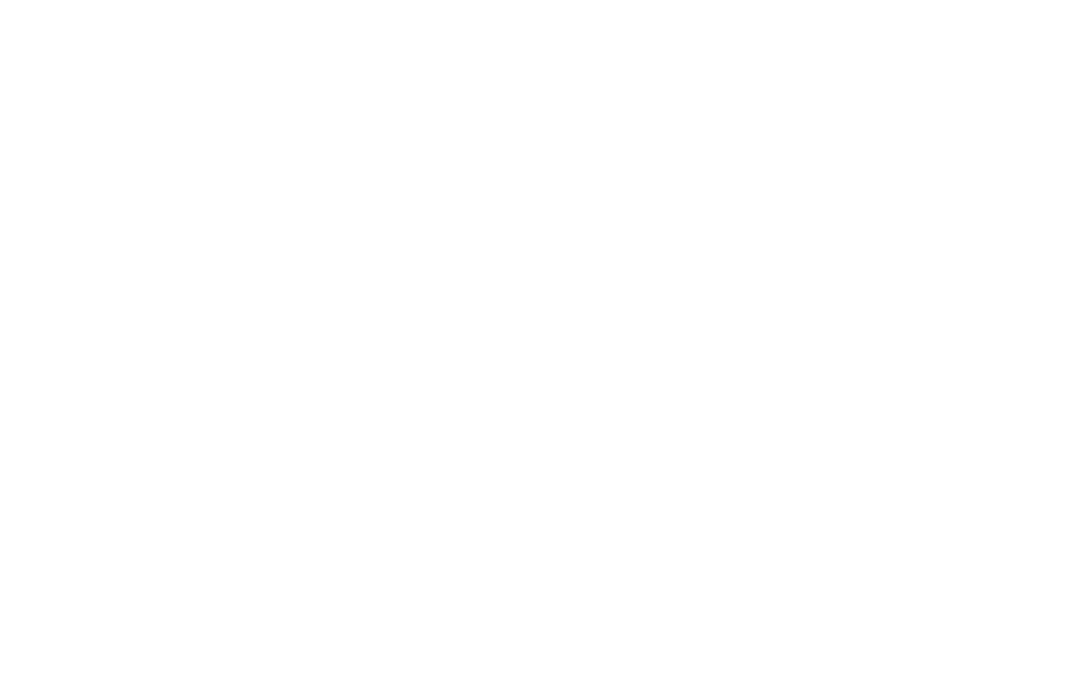
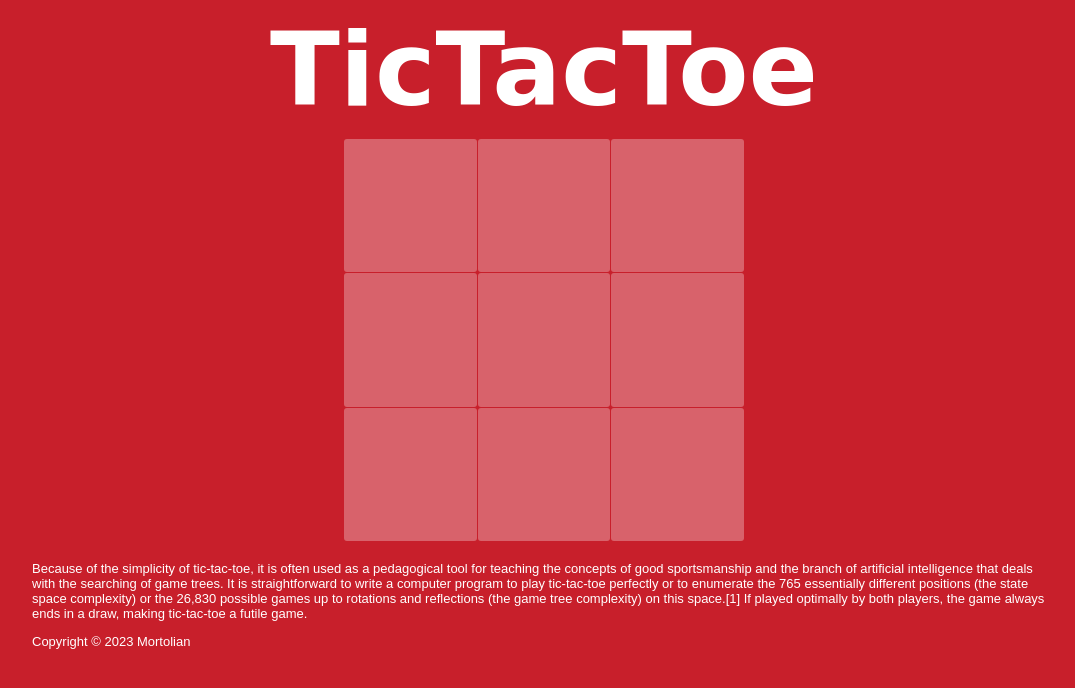
Before and after one commit to mortolian/code-js-tictactoe, a website: page src/index.html in a window 1280 px wide. Shown: the whole page, without its empty margins (96-1171 px from the left). Drawn offline with Linux system fonts and the light colour scheme; a web font is replaced by a local one.

Commit message:
ADD: Adds the initial site idea and framework to start setting up CI/CD.

```diff
--- a/src/css/main.css
+++ b/src/css/main.css
@@ -0,0 +1,119 @@
+@import url('https://fonts.googleapis.com/css2?family=Rubik+Dirt&display=swap');
+
+:root {
+    --main-background: #C81F2B;
+    --main-font-color: #fff;
+}
+
+* {
+    box-sizing: border-box;
+}
+
+html, body {
+    margin: 0;
+    padding: 0;
+    font-family: sans-serif;
+    font-weight: lighter;
+    background-color: var(--main-background);
+    color: var(--main-font-color);
+}
+
+#wrapper {
+    margin: auto auto;
+    width: 80vw;
+}
+
+header h1 {
+    font-family: 'Rubik Dirt', cursive;
+    font-size: 8vw;
+    text-align: center;
+    margin: 10px;
+    animation: anime-header 1s ease-in forwards;
+}
+
+@keyframes anime-board {
+    0% {
+        filter: opacity(0%) blur(30px);
+    }
+    100% {
+    }
+}
+
+@keyframes anime-block {
+    0% {
+    }
+    100% {
+        transform: scale(1.1);
+        filter: opacity(1);
+    }
+}
+
+@keyframes anime-header {
+    0% {
+        transform: translateY(-1000px);
+    }
+    80% {
+        transform: translateY(40px);
+    }
+    100% {
+
+    }
+}
+
+#game {
+    position: relative;
+}
+
+#game #board {
+    display: grid;
+    gap: 1px;
+    grid-template-columns: repeat(3, 1fr);
+    max-width: 400px;
+    margin: auto auto;
+    animation: anime-board 500ms ease-in forwards;
+}
+
+#game #board .block {
+    position: relative;
+    background-color: rgba(255,255,255);
+    opacity: 0.3;
+    border-radius: 3px;
+    width: 100%;
+    height: calc(400px / 3);
+    transition: opacity 500ms;
+    /*animation: anime-block 1s ease backwards;*/
+}
+
+#game #board .block:hover {
+    opacity: 0.9;
+    transition: opacity 500ms;
+    /*animation: anime-block 1s ease forwards;*/
+}
+
+footer {
+    font-size: small;
+    margin: 20px 0;
+}
+
+/* Mobile */
+@media only screen and (max-width: 768px) {
+    #wrapper {
+        width: 95%;
+    }
+
+    header h1 {
+        font-size: 15vw;
+    }
+
+    #game #board {
+        max-width: 100%;
+    }
+
+    #game #board .block {
+        height: calc(100vw / 3);
+    }
+
+    footer {
+        text-align: center;
+    }
+}
--- a/src/index.html
+++ b/src/index.html
@@ -9,16 +9,36 @@
     <title>TicTacToe</title>
 </head>
 <body>
+<div id="wrapper">
     <header id="header">
-
+        <h1>TicTacToe</h1>
     </header>
     <section id="game">
-        <div id="board"></div>
+        <div id="board">
+            <div class="block"></div>
+            <div class="block"></div>
+            <div class="block"></div>
+            <div class="block"></div>
+            <div class="block"></div>
+            <div class="block"></div>
+            <div class="block"></div>
+            <div class="block"></div>
+            <div class="block"></div>
+        </div>
         <div id="players"></div>
     </section>
     <footer>
-
+        <p>
+            Because of the simplicity of tic-tac-toe, it is often used as a pedagogical tool for teaching the concepts
+            of good sportsmanship and the branch of artificial intelligence that deals with the searching of game trees.
+            It is straightforward to write a computer program to play tic-tac-toe perfectly or to enumerate the 765
+            essentially different positions (the state space complexity) or the 26,830 possible games up to rotations
+            and reflections (the game tree complexity) on this space.[1] If played optimally by both players, the game
+            always ends in a draw, making tic-tac-toe a futile game.
+        </p>
+        <p>Copyright &copy; 2023 Mortolian</p>
     </footer>
+</div>
 </body>
 <script type="application/javascript" src="js/main.js"></script>
 </html>
```
Also changed, not shown: src/package.json (added, +15 -0 lines), README.md, src/app.js (added), 4 other files.
